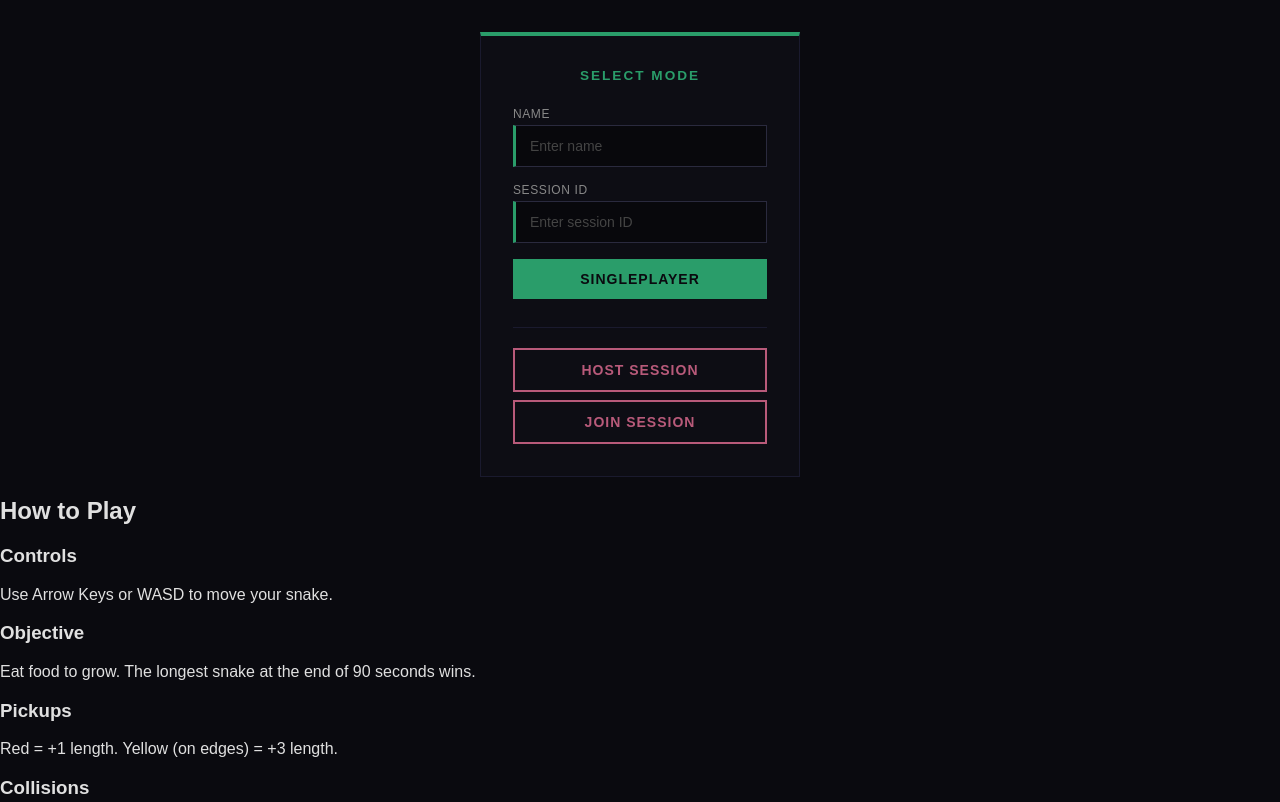
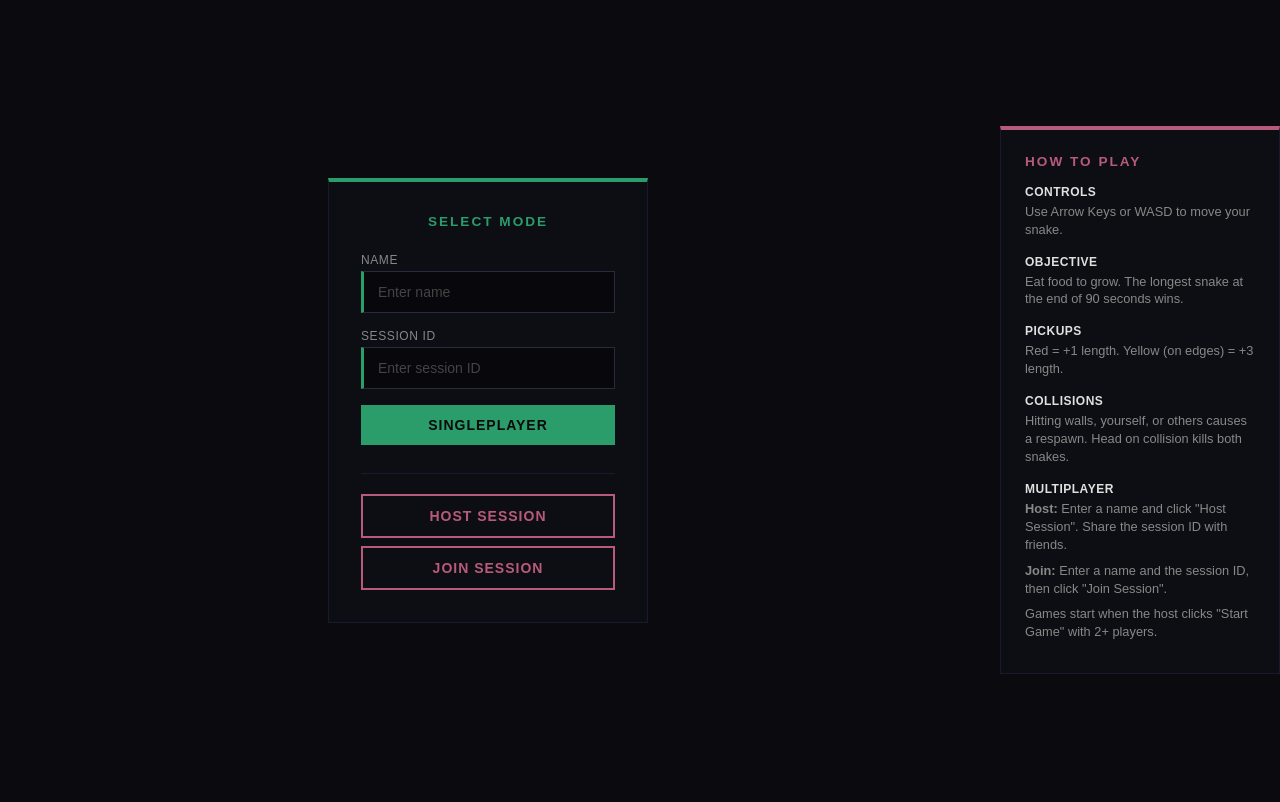
Before and after one commit to ollewarne/snake-game, a plain HTML site: page index.html in a window 1280 px wide. Shown: the top 802 px of the page. Drawn offline with Linux system fonts and the light colour scheme.

Commit message:
update style for selection ui

```diff
--- a/css/styles.css
+++ b/css/styles.css
@@ -38,6 +38,50 @@ body {
 /* =====================
    SELECTION UI
    ===================== */
+.selection-wrapper {
+    display: flex;
+    justify-content: center;
+    align-items: center;
+    gap: 24px;
+    min-height: calc(100vh - 64px);
+}
+
+.selection-guide {
+    width: 280px;
+    padding: 1.5rem;
+    background: var(--bg-panel);
+    border: 1px solid var(--border-default);
+    border-top: 4px solid var(--accent-secondary);
+}
+
+.selection-guide h2 {
+    font-size: 0.85em;
+    font-weight: bold;
+    color: var(--accent-secondary);
+    margin: 0 0 1rem 0;
+    text-transform: uppercase;
+    letter-spacing: 2px;
+}
+
+.selection-guide h3 {
+    font-size: 0.75rem;
+    color: var(--text-primary);
+    margin: 1rem 0 0.25rem 0;
+    text-transform: uppercase;
+    letter-spacing: 0.5px;
+}
+
+.selection-guide h3:first-of-type {
+    margin-top: 0;
+}
+
+.selection-guide p {
+    font-size: 0.8rem;
+    color: var(--text-muted);
+    margin: 0 0 0.5rem 0;
+    line-height: 1.4;
+}
+
 .selection-container {
     width: 320px;
     padding: 2rem;
```
